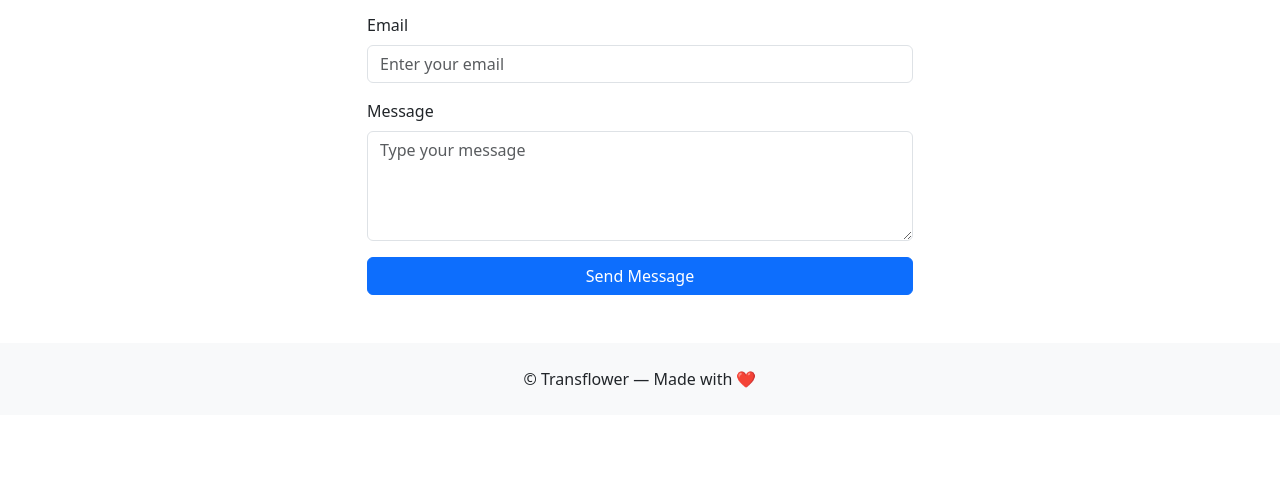
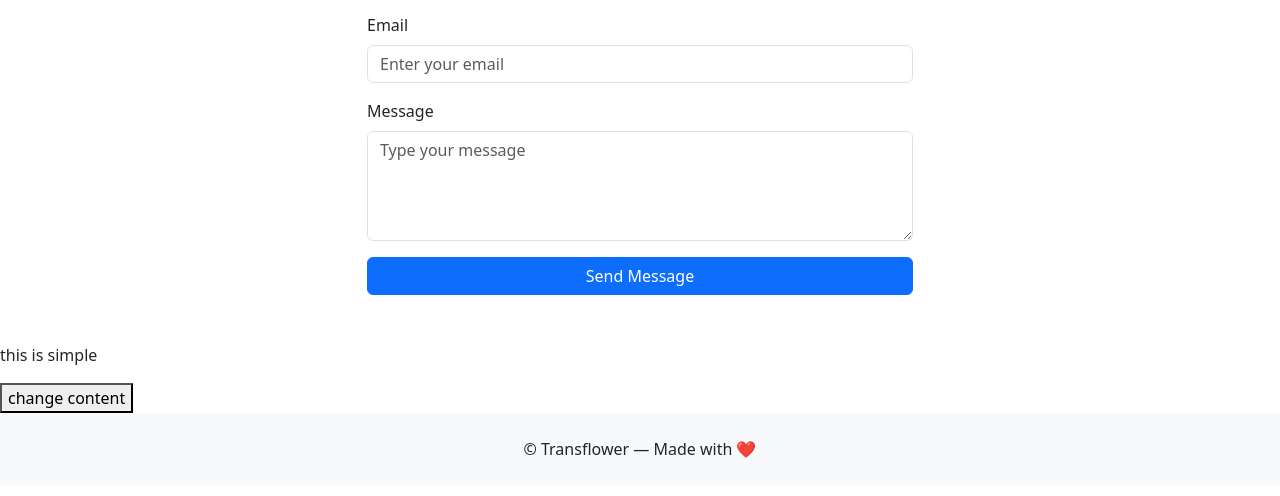
Before and after one commit to rutujamokale/js, a website: page transflowerweb/public/contact.html in a window 1280 px wide. Shown: the part 240-736 px from the top of the page. Drawn offline with nearby package versions, Linux system fonts and the light colour scheme.

Commit message:
changing the content

```diff
--- a/transflowerweb/public/contact.html
+++ b/transflowerweb/public/contact.html
@@ -51,6 +51,17 @@
       </div>
     </div>
   </div>
+  <p id="para1">this is simple</p>
+   <button type="button" onclick="onButtonClick()"> change content</button>
+
+   <script>
+          var onButtonClick=function(){
+            alert("press button");
+
+            var element=document.getElementById("para1");
+            element.innerHTML="transflower learning private ltd.";
+          }
+   </script>
 
   <footer>
     <div class="container text-center">
```
